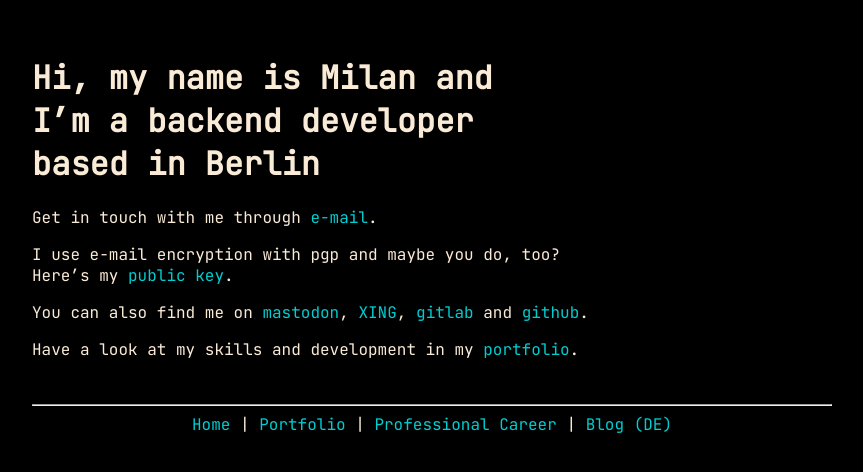
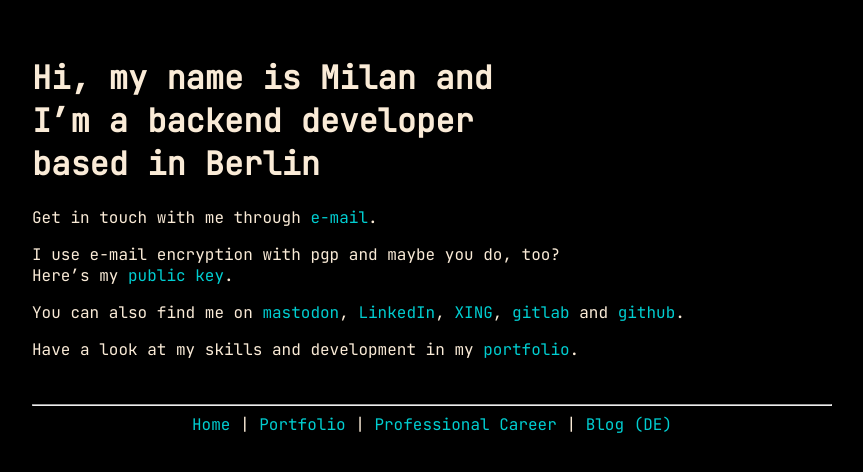
Before and after one commit to mhoellner/mhoellner.github.io, a Jekyll site: the page built from index.md, in a window 1280 px wide. Shown: the top 472 px of the page, without its empty margins (208-1071 px from the left). Built offline with Jekyll 4.4.1, drawn with Linux system fonts in a browser that asks for light colours.

Commit message:
add linkedin

```diff
--- a/_config.yml
+++ b/_config.yml
@@ -22,6 +22,7 @@ mastodon_username: mhoellner
 mastodon_server: hachyderm.io
 github_username:  mhoellner
 gitlab_username: mhoellner
+linkedin_username: milan-höllner-786ab82b0
 xing_username: Milan_Hoellner
 show_excerpts: true
 excerpt_separator: <!--more-->
--- a/index.md
+++ b/index.md
@@ -14,7 +14,7 @@ I use e-mail encryption with pgp and maybe you do, too?<br />
 Here's my [public key](https://keys.openpgp.org/search?q=milan.hoellner@posteo.de){:target="_blank"}.
 
 You can also find me on
-[mastodon](https://{{ site.mastodon_server | cgi_escape | escape }}/@{{ site.mastodon_username | cgi_escape | escape }} "@{{ site.mastodon_username | escape }} on {{ site.mastodon_server | escape }}"){:target="_blank"}{:rel="me"},
+[mastodon](https://{{ site.mastodon_server | cgi_escape | escape }}/@{{ site.mastodon_username | cgi_escape | escape }} "@{{ site.mastodon_username | escape }} on {{ site.mastodon_server | escape }}"){:target="_blank"}{:rel="me"}, [LinkedIn](https://www.linkedin.com/in/{{ site.linkedin_username | escape }} "Milan Höllner on LinkedIn"){:target="_blank"},
 [XING](https://www.xing.com/profile/{{ site.xing_username | cgi_escape | escape }} "{{ site.xing_username | escape }} on XING"){:target="_blank"},
 [gitlab](https://gitlab.com/{{ site.gitlab_username | cgi_escape | escape }} "@{{ site.gitlab_username | escape }} on GitLab"){:target="_blank"} and
 [github](https://github.com/{{ site.github_username | cgi_escape | escape }} "@{{ site.github_username | escape }} on GitHub"){:target="_blank"}.
```
